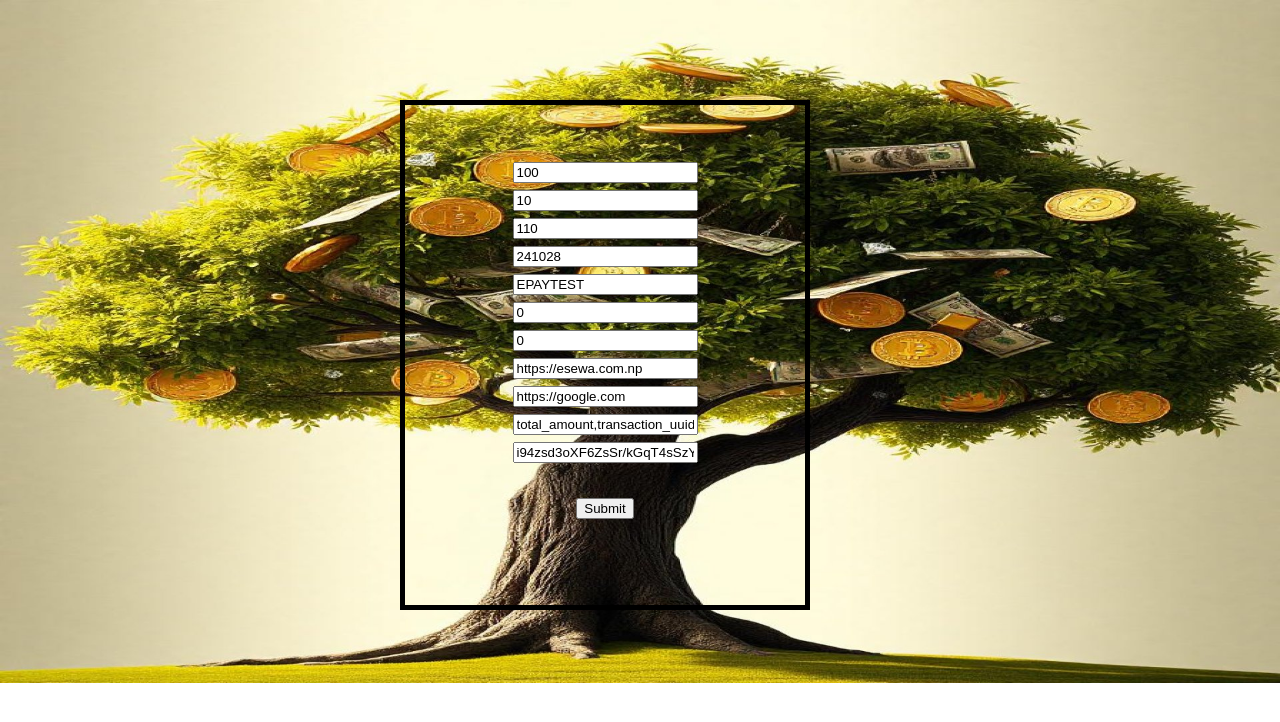
After one commit to Prabinpoudel192/misproj, a PHP site: page /esewa.php in a window 1280 px wide. The commit adds this page. Shown: the top 722 px of the page. Run offline with PHP 8.4, Linux system fonts and the light colour scheme.

Commit message:
Changes for esewa integration

```diff
--- /dev/null
+++ b/esewa.php
@@ -0,0 +1,26 @@
+<!DOCTYPE html>
+<html lang="en">
+<head>
+    <meta charset="UTF-8">
+    <meta name="viewport" content="width=device-width, initial-scale=1.0">
+    <link rel="stylesheet" href="index.css">
+    <title>Esewa payment integration</title>
+</head>
+<body>
+    <div id="pra15">
+<form action="https://rc-epay.esewa.com.np/api/epay/main/v2/form" method="POST">
+ <input type="text" id="amount" name="amount" value="100" required>
+ <input type="text" id="tax_amount" name="tax_amount" value ="10" required>
+ <input type="text" id="total_amount" name="total_amount" value="110" required>
+ <input type="text" id="transaction_uuid" name="transaction_uuid" value="241028" required>
+ <input type="text" id="product_code" name="product_code" value ="EPAYTEST" required>
+ <input type="text" id="product_service_charge" name="product_service_charge" value="0" required>
+ <input type="text" id="product_delivery_charge" name="product_delivery_charge" value="0" required>
+ <input type="text" id="success_url" name="success_url" value="https://esewa.com.np" required>
+ <input type="text" id="failure_url" name="failure_url" value="https://google.com" required>
+ <input type="text" id="signed_field_names" name="signed_field_names" value="total_amount,transaction_uuid,product_code" required>
+ <input type="text" id="signature" name="signature" value="i94zsd3oXF6ZsSr/kGqT4sSzYQzjj1W/waxjWyRwaME=" required><br><br>
+ <input value="Submit" type="submit">
+</form></div>
+</body>
+</html>
--- a/index.css
+++ b/index.css
@@ -86,7 +86,7 @@ body{
     float:right;
 }
 #pra7{
-    height:400px;
+    height:500px;
     width:400px;
     background-color:white;
     border:2px solid black;
@@ -96,7 +96,7 @@ body{
     font-family: system-ui, -apple-system, BlinkMacSystemFont, 'Segoe UI', Roboto, Oxygen, Ubuntu, Cantarell, 'Open Sans', 'Helvetica Neue', sans-serif;
 }
 #pra11{
-    height:400px;
+    height:105%;
     width:400px;
     background-color:black;
     border:2px solid purple;
@@ -110,7 +110,7 @@ body{
 #pra13{
     margin:0px;
     padding:0px;
-    height:100px;
+    height:auto;
     width:auto;
     background-color:white;
     border-radius:15px;
@@ -126,3 +126,16 @@ body{
     background-image:url("images/images.jpeg");
     background-size:cover;
 }
+#pra15{
+    height:400px;
+    width:300px;
+    margin:100px 0px 0px 400px;
+    padding:50px;
+    border:5px solid black;
+}
+#pra15 form{
+    font-size: 25px;
+    font-weight:bold;
+    border-radius:30px;
+    text-align:center;
+}
--- a/index.js
+++ b/index.js
@@ -22,3 +22,6 @@ function admin(){
 function home(){
     window.location.href="supermain.php";
 }
+function esewa(){
+    window.location.href="esewa.php";
+}
--- /dev/null
+++ b/misc.php
@@ -0,0 +1,5 @@
+<?php
+$esewa="https://rc-epay.esewa.com.np/api/epay/main/v2/form";
+
+
+?>
```
Also changed, not shown: supermain.php (+12 -2 lines), upload.php (+6 -1 lines), files/cgadda.png (added), files/pexels-luftschnitzel-100582.jpg (added), files/qn12.png (added), files/qn6.png (added), files/qn7.png (added).
